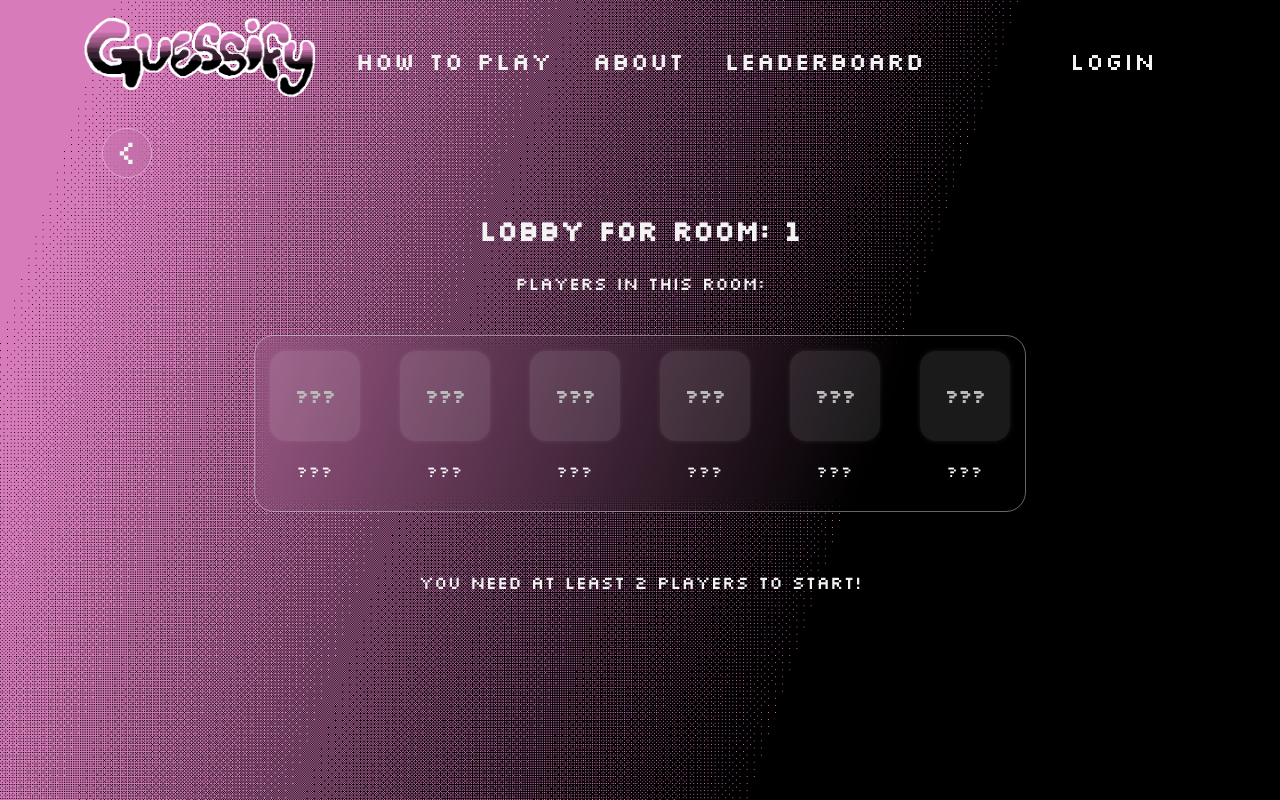
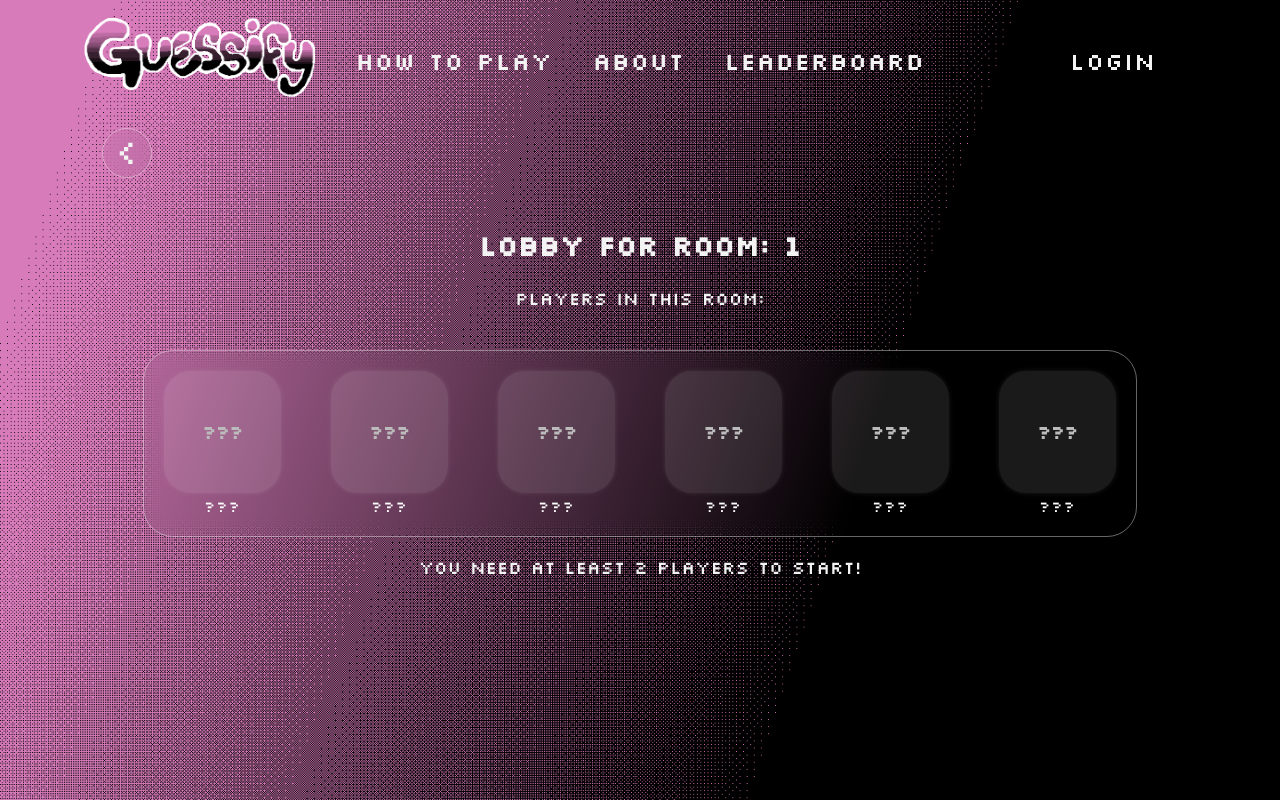
Before and after one commit to vu-cs4289-25s/Guessify, a React (Create React App) app in the folder my-app/: page /game/lobby/1 in a window 1280 px wide. Built offline with nearby package versions, Linux system fonts and the light colour scheme; no server answers.

Commit message:
multiplayer host's lobby ui view changes

```diff
--- a/my-app/src/components/Multiplayer/MultiplayerRoom.css
+++ b/my-app/src/components/Multiplayer/MultiplayerRoom.css
@@ -117,20 +117,20 @@
     text-align: center;
 }
 
-  .player-slot-container {
+.player-slot-container {
     display: flex;
     justify-content: center;         /* center the child items horizontally */
     align-items: center;             /* vertical alignment (if needed) */
     gap: 50px;
-    padding: 15px 20px;
+    padding: 20px 20px;
     max-width: 1000px;
-    margin: 0 auto 5vh;
+    margin: 0 auto;
     flex-wrap: nowrap;
 
     background: rgba(255, 255, 255, 0.0);
     backdrop-filter: var(--overlay-backdrop);
     -webkit-backdrop-filter: var(--overlay-backdrop);
-    border-radius: var(--overlay-border-radius);
+    border-radius: 30px;
     border: var(--color-border);
     color: var(--color-text);
   }
@@ -147,19 +147,19 @@
     display: flex;
     flex-direction: column;
     align-items: center;
-    width: 80px;
+    width: 117px;
   }
 
   .avatar-square {
-    width: 90px;
-    height: 90px;
-    border-radius: 16px;
+    width: 117px;
+    height: 122px;
+    border-radius: 27px;
     background: rgba(255, 255, 255, 0.1);
     display: flex;
     align-items: center;
     justify-content: center;
     overflow: hidden;
-    margin-bottom: 6px;
+    margin-bottom: 4px;
     box-shadow: 0 0 5px rgba(255, 255, 255, 0.1);
   }
 
@@ -181,6 +181,8 @@
     color: white;
     letter-spacing: 1px;
     text-align: center;
+    margin-top: 0px;
+    margin-bottom: 0px;
   }
 
 
```
